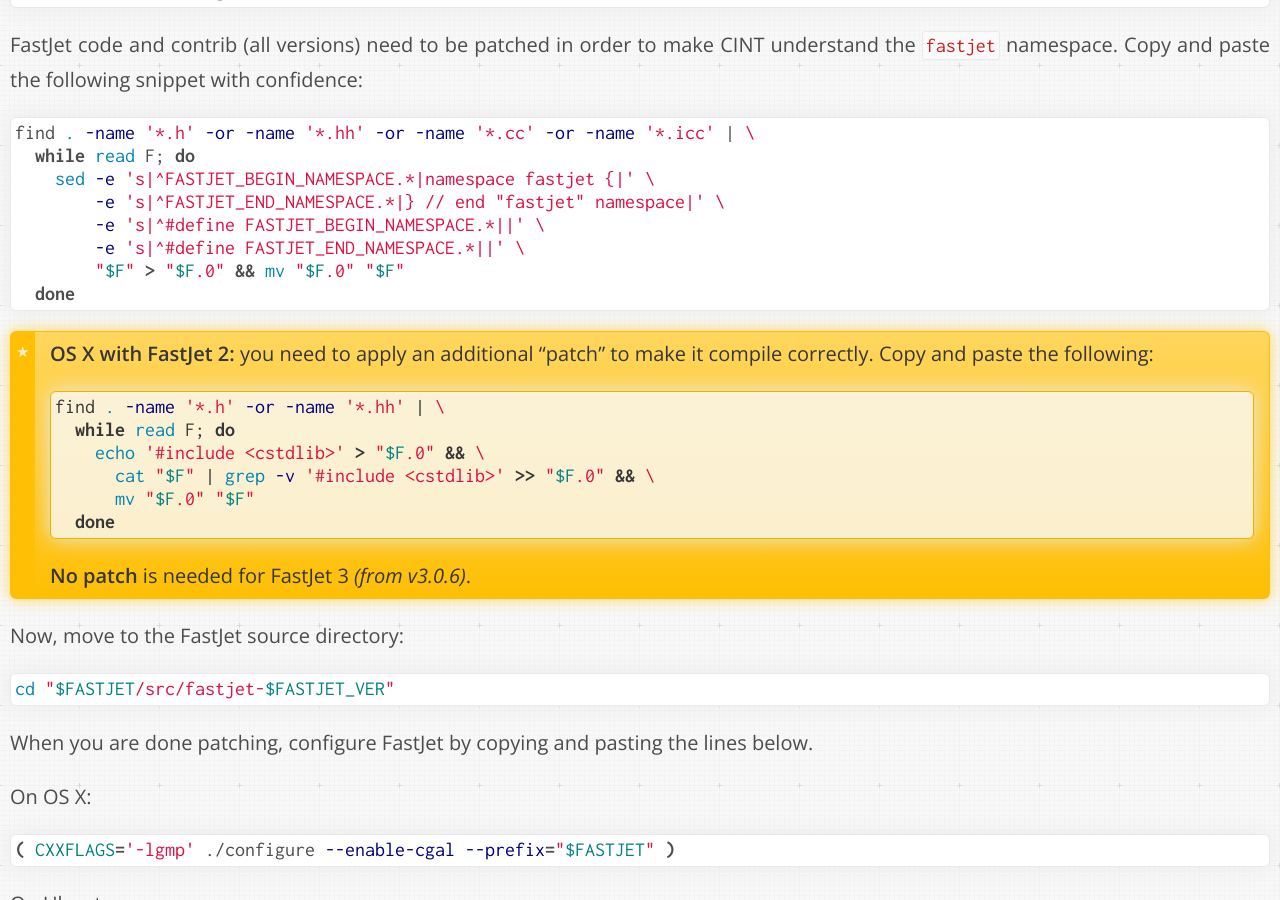
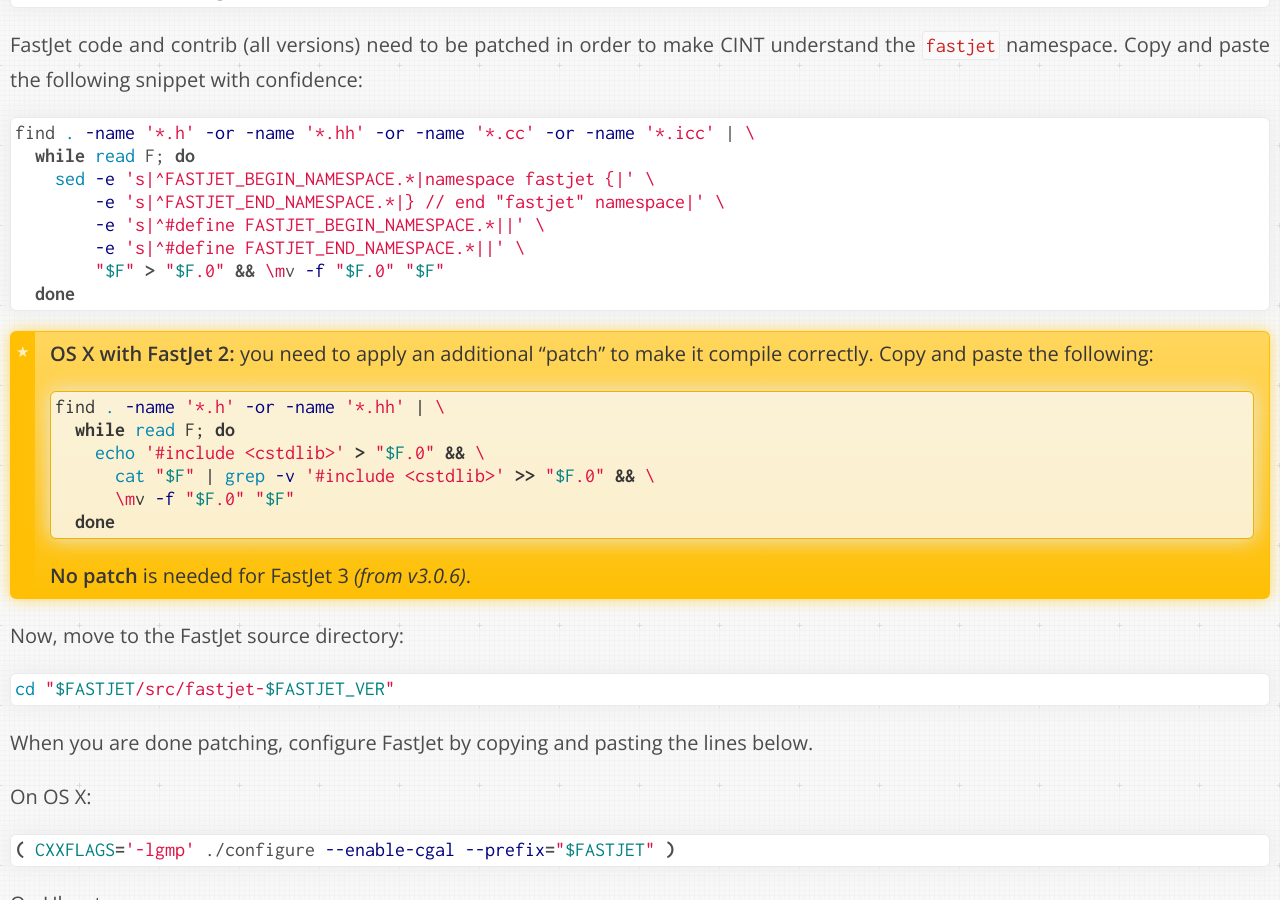
Before and after one commit to dberzano/dberzano.github.io, a Jekyll site: the page built from alice/install-aliroot/manual.md, in a window 1280 px wide and 900 px high, scrolled down 8895 px. Built offline with Jekyll 4.4.1, drawn with Linux system fonts in a browser that asks for light colours; Markdown is read by kramdown in place of the engine named in the settings.

Commit message:
FastJet patches: do not let mv ask to overwrite

````diff
--- a/alice/install-aliroot/manual.md
+++ b/alice/install-aliroot/manual.md
@@ -438,7 +438,7 @@
         -e 's|^FASTJET_END_NAMESPACE.*|} // end "fastjet" namespace|' \
         -e 's|^#define FASTJET_BEGIN_NAMESPACE.*||' \
         -e 's|^#define FASTJET_END_NAMESPACE.*||' \
-        "$F" > "$F.0" && mv "$F.0" "$F"
+        "$F" > "$F.0" && \mv -f "$F.0" "$F"
   done
 ```
 
@@ -450,7 +450,7 @@
 >   while read F; do
 >     echo '#include <cstdlib>' > "$F.0" && \
 >       cat "$F" | grep -v '#include <cstdlib>' >> "$F.0" && \
->       mv "$F.0" "$F"
+>       \mv -f "$F.0" "$F"
 >   done
 > ```
 >
````
